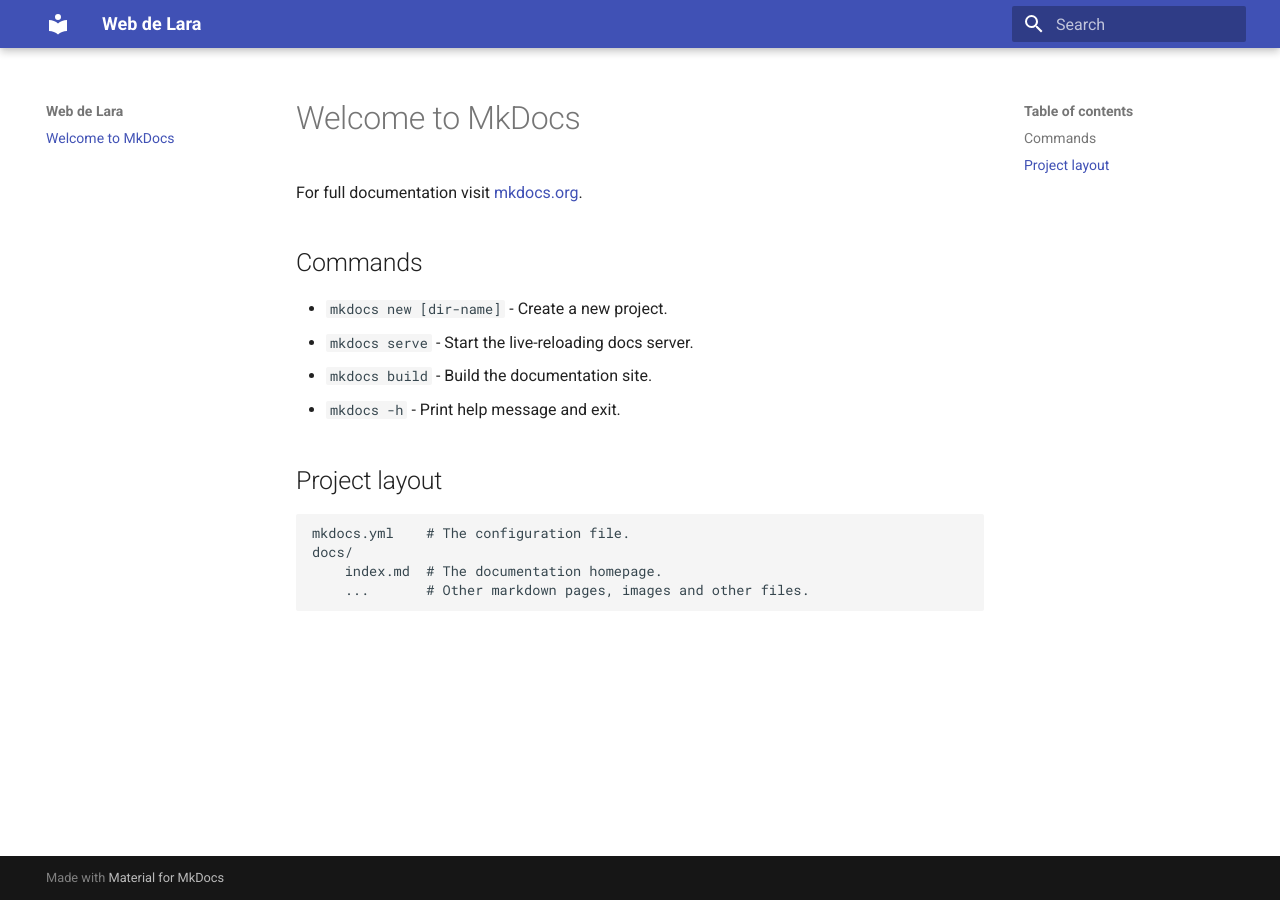
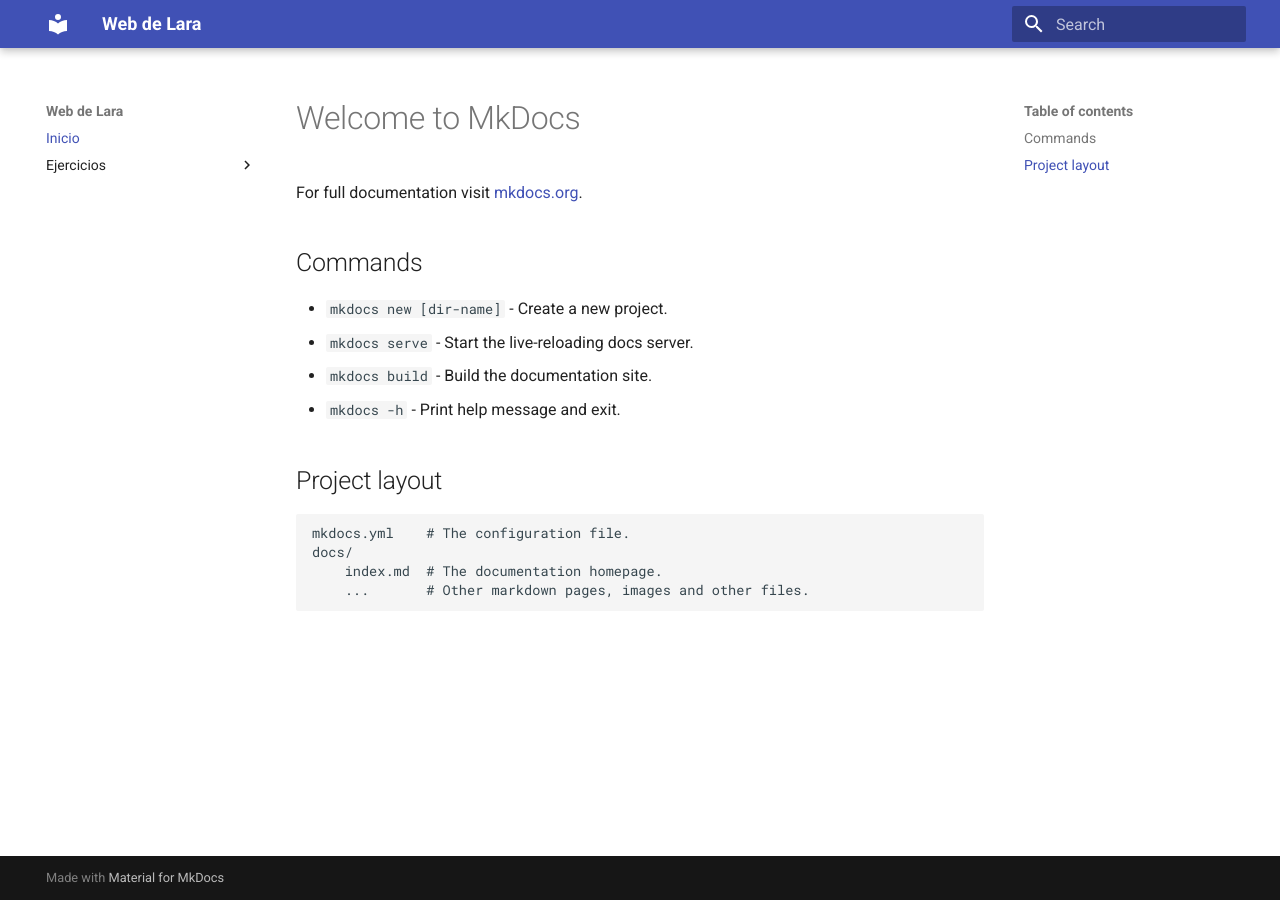
Before and after one commit to a24pemola/a24pemola.github.io, an MkDocs documentation site: the page built from docs/index.md, in a window 1280 px wide. Built offline with MkDocs 1.6.1 and Material for MkDocs 9.7.7, drawn with Linux system fonts in a browser that asks for light colours; some of the changed lines change nothing that is shown.

Commit message:
webextra

```diff
--- a/mkdocs.yml
+++ b/mkdocs.yml
@@ -2,3 +2,8 @@
 site_url: https://a24pemola.github.io/a24pemola
 theme:
   name: material
+
+nav:
+  - Inicio: index.md
+  - Ejercicios:
+      - "Ejercicio 1": https://github.com/a24pemola/DespliegueWeb/blob/main/Actividad%202.1/practica2_1.md
```
